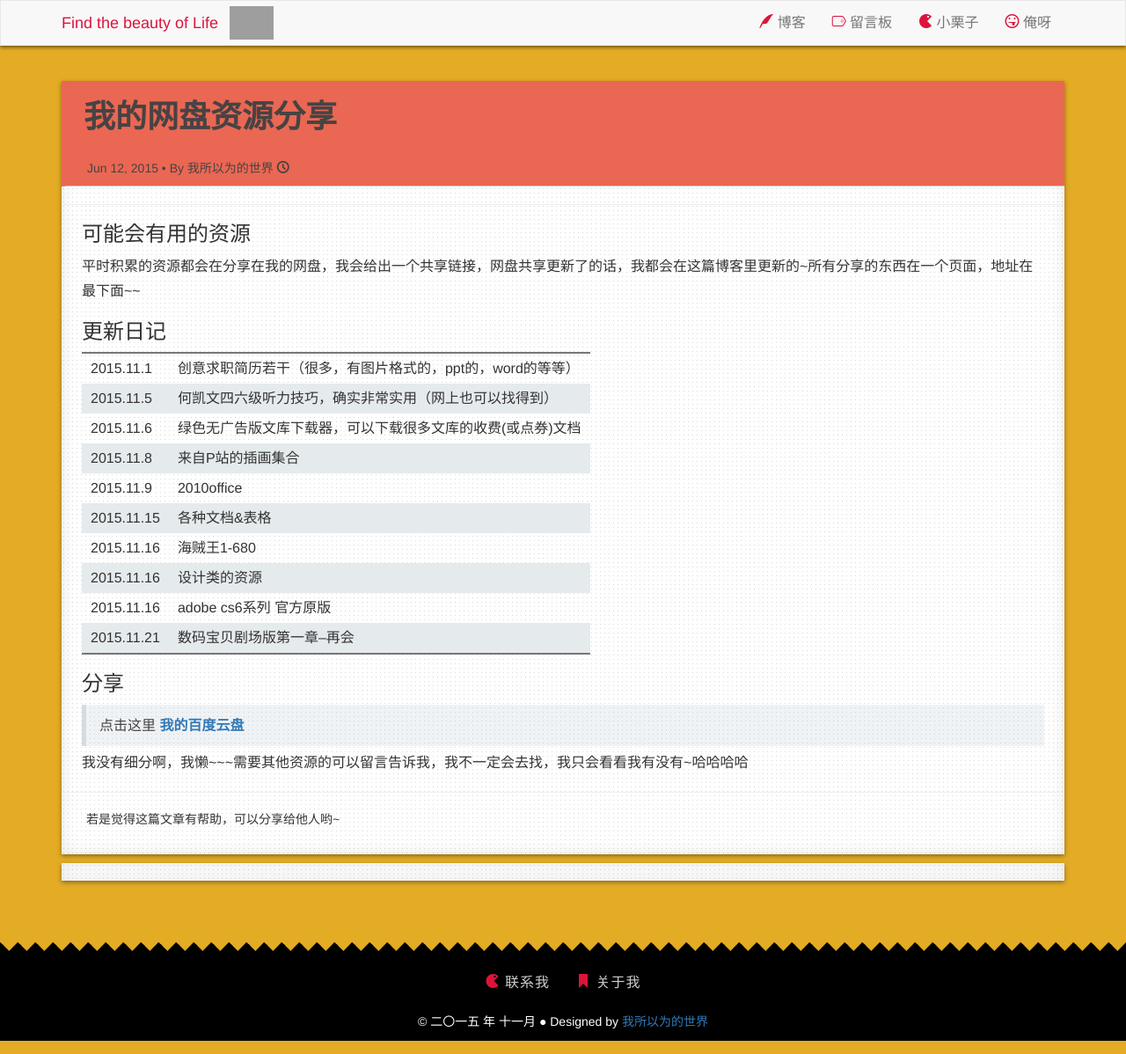
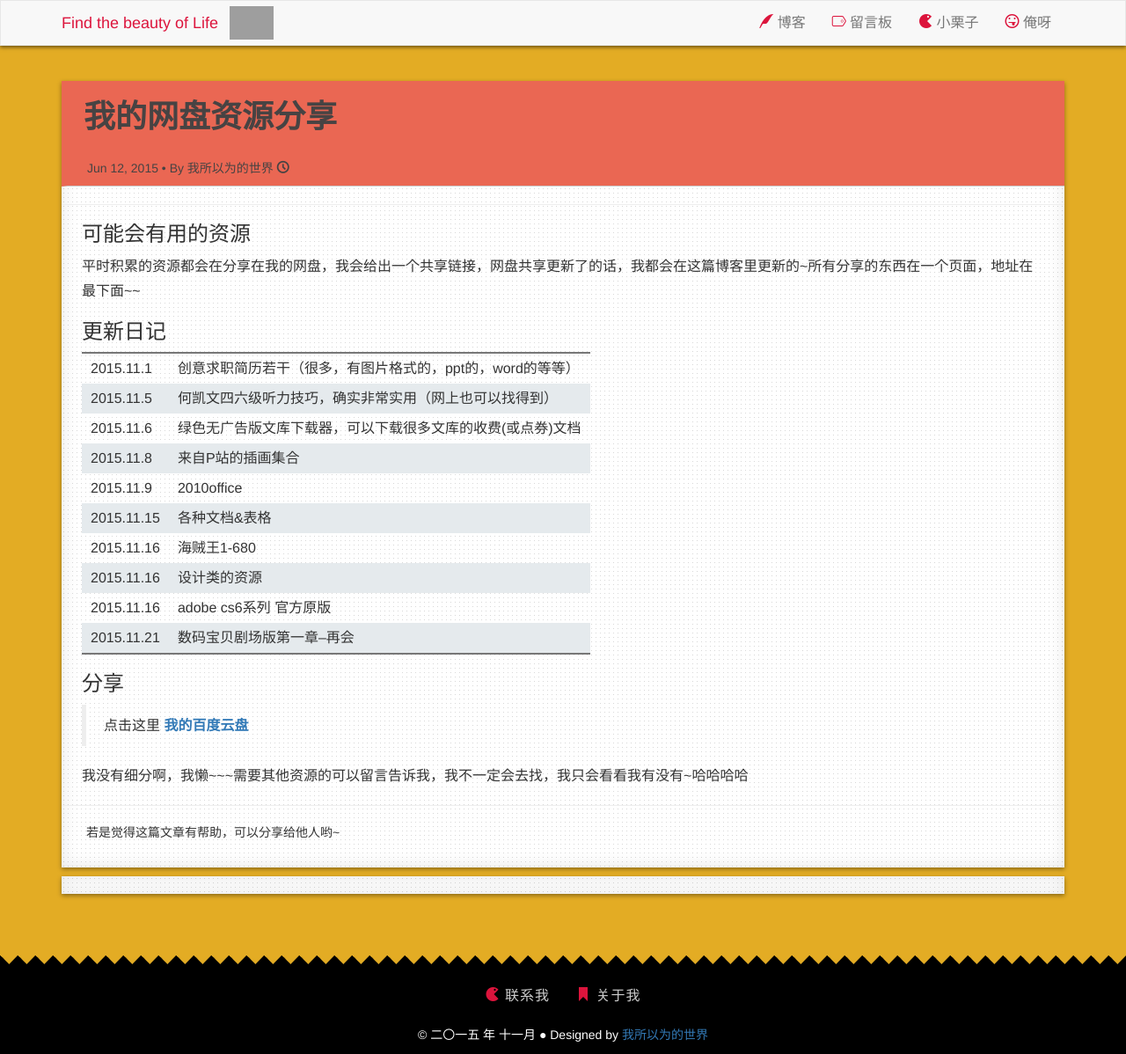
Before and after one commit to momeakl/momeakl.github.io, a Jekyll site: the page built from _posts/2015-06-01-share.md, in a window 1280 px wide. Shown: the whole page at 88% size. Built offline with Jekyll 4.4.1, drawn with Linux system fonts in a browser that asks for light colours; nearby versions of some CDN libraries; some web fonts are replaced; comment, search, counter and statistics services are not loaded; a style sheet for code colours, icons or effects is not loaded; grey boxes are pictures that could not be loaded.

Commit message:
修改引用模块底边距 :dizzy:

```diff
--- a/static/css/index.css
+++ b/static/css/index.css
@@ -427,7 +427,7 @@
 /**
  * Blockquotes
  */
-blockquote {
+.page-content blockquote {
     color: #444;
     border-left: 5px solid #D6DBDF;
     padding-left: 15px;
```
